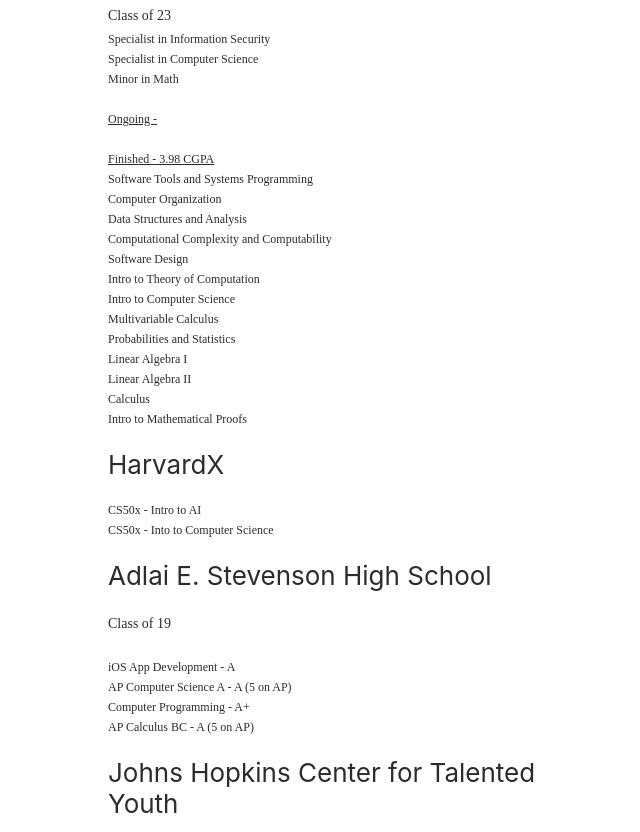
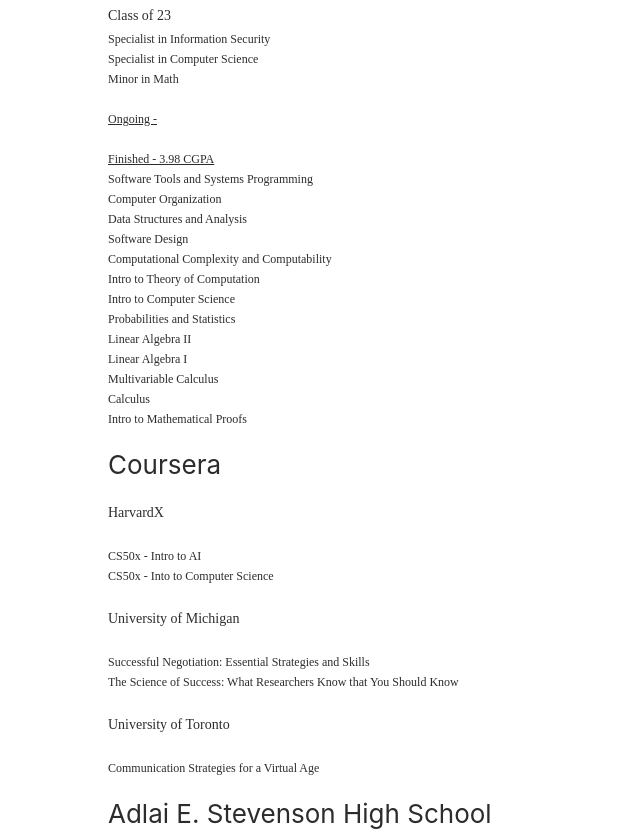
Before and after one commit to udosreis/udosreis.github.io, a plain HTML site: page about.html in a window 1280 px wide. Shown: the part 1454-2286 px from the top of the page, without its empty margins (602-1242 px from the left). Drawn offline with nearby package versions, Linux system fonts and the light colour scheme.

Commit message:
Updates to CV

```diff
--- a/about.html
+++ b/about.html
@@ -116,11 +116,21 @@
                     <br>
                     <p class="h3" data-aos="fade-right"><span style="text-decoration: underline">Ongoing - </span></p>
                     <br>
-                    <p class="h3" data-aos="fade-right"><span style="text-decoration: underline">Finished - 3.98 CGPA</span><br>Software Tools and Systems Programming<br>Computer Organization<br>Data Structures and Analysis<br>Computational Complexity and Computability<br>Software Design<br>Intro to Theory of Computation<br>Intro to Computer Science<br>Multivariable Calculus<br>Probabilities and Statistics<br>Linear Algebra I<br>Linear Algebra II<br>Calculus<br>Intro to Mathematical Proofs</p>
+                    <p class="h3" data-aos="fade-right"><span style="text-decoration: underline">Finished - 3.98 CGPA</span><br>Software Tools and Systems Programming<br>Computer Organization<br>Data Structures and Analysis<br>Software Design<br>Computational Complexity and Computability<br>Intro to Theory of Computation<br>Intro to Computer Science<br>Probabilities and Statistics<br>Linear Algebra II<br>Linear Algebra I<br>Multivariable Calculus<br>Calculus<br>Intro to Mathematical Proofs</p>
                     <br>
-                    <p class="h1" data-aos="fade-right">HarvardX</p>
+                    <p class="h1" data-aos="fade-right">Coursera</p>
+                    <br>
+                    <p class="h2" data-aos="fade-right">HarvardX</p>
                     <br>
                     <p class="h3" data-aos="fade-right">CS50x - Intro to AI<br>CS50x - Into to Computer Science</p>
+                    <br>
+                    <p class="h2" data-aos="fade-right">University of Michigan</p>
+                    <br>
+                    <p class="h3" data-aos="fade-right">Successful Negotiation: Essential Strategies and Skills<br>The Science of Success: What Researchers Know that You Should Know</p>
+                    <br>
+                    <p class="h2" data-aos="fade-right">University of Toronto</p>
+                    <br>
+                    <p class="h3" data-aos="fade-right">Communication Strategies for a Virtual Age</p>
                     <br>
                     <p class="h1" data-aos="fade-right">Adlai E. Stevenson High School</p>
                     <br>
```
